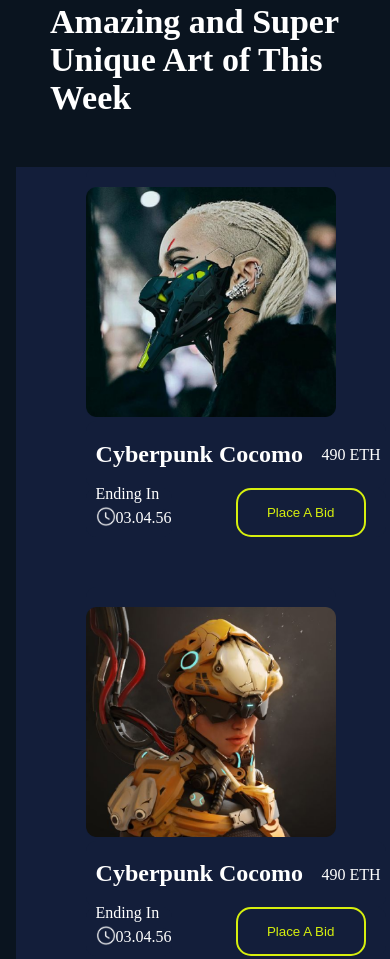
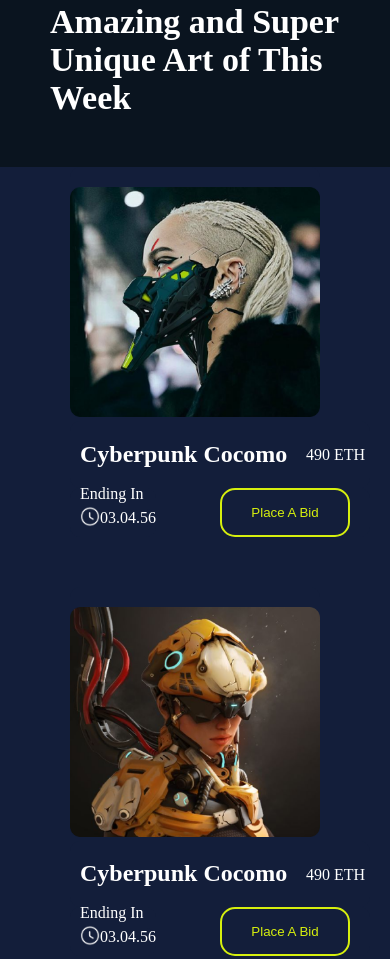
Before and after one commit to MusaBuruzhev/NFT2-media, a plain HTML site: page index.html in a window 390 px wide. Shown: the part 941-1900 px from the top of the page. Drawn offline with Linux system fonts and the light colour scheme.

Commit message:
Update style.css

```diff
--- a/style.css
+++ b/style.css
@@ -135,6 +135,7 @@ article{
 
     font-size: 30px;
     margin-left: 5%;
+    margin-right: 5%
     width: 40%;
 }
 
@@ -456,11 +457,7 @@ nav h2{
             width: 250px;
 
         }
-        #jagaga{
 
-            margin-left: 4%;
-
-        }
     }
 
 
```
